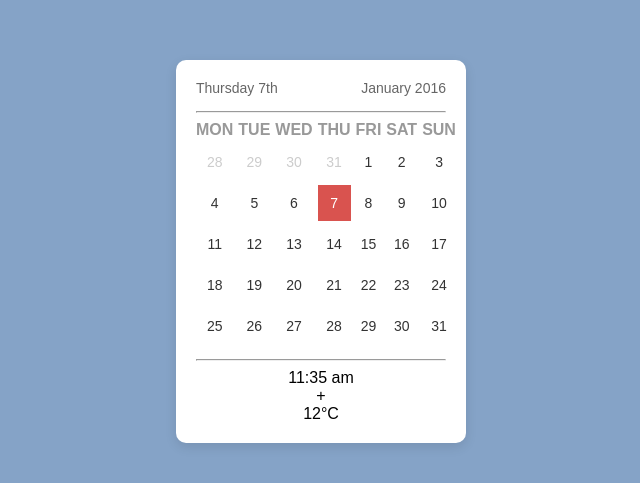
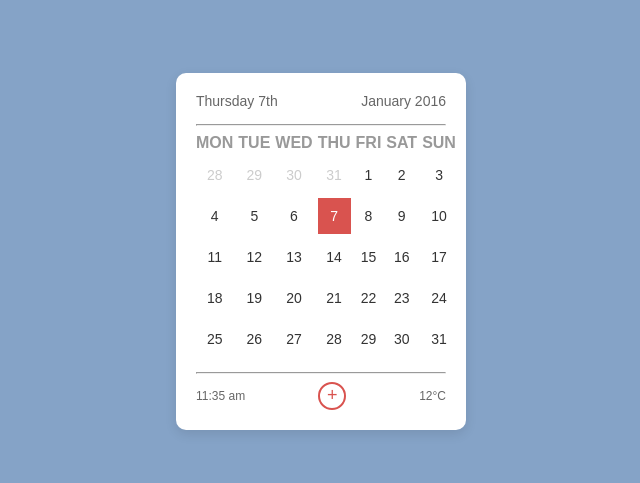
Before and after one commit to Myktybek7/front-end, a plain HTML site: page index.html in a window 1280 px wide. Shown: the part 149-632 px from the top of the page, without its empty margins (319-959 px from the left). Drawn offline with Linux system fonts and the light colour scheme.

Commit message:
Style calendar footer and add button

```diff
--- a/styles.css
+++ b/styles.css
@@ -64,3 +64,25 @@ body {
   border: 2px solid #5bc0de;
   color: #333;
 }
+
+
+.calendar-footer {
+  display: flex;
+  justify-content: space-between;
+  align-items: center;
+  font-size: 12px;
+  color: #666;
+}
+
+.add-button {
+  width: 24px;
+  height: 24px;
+  border: 2px solid #d9534f;
+  border-radius: 50%;
+  display: flex;
+  align-items: center;
+  justify-content: center;
+  color: #d9534f;
+  font-size: 18px;
+  cursor: pointer;
+}
```
